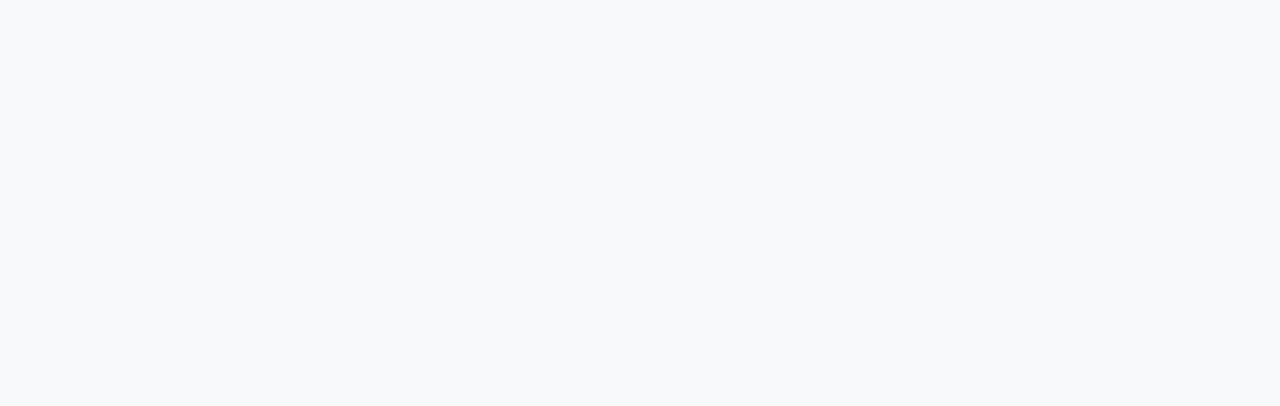
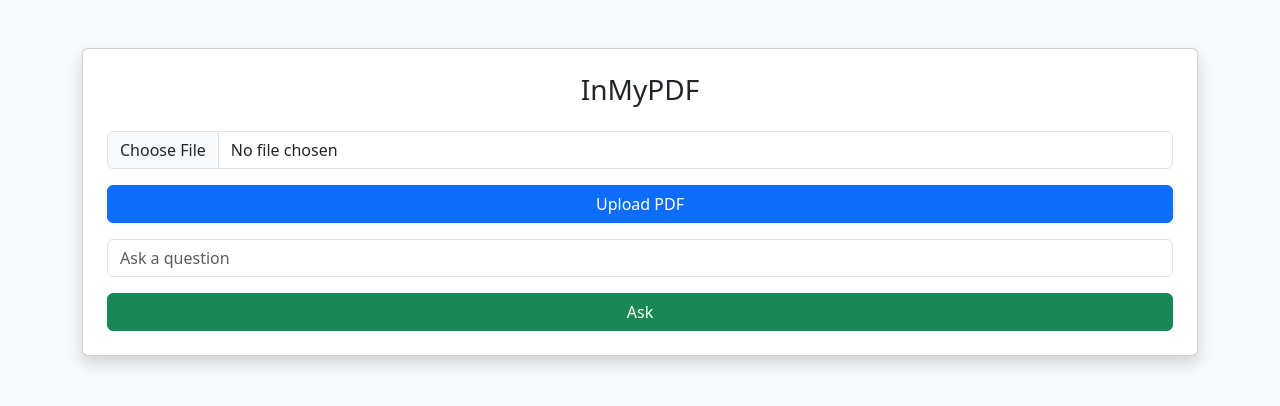
Before and after one commit to FaheemaTamton/InMyPDF, a FastAPI app: page / in a window 1280 px wide. Before the commit the part shown is empty. Shown: the top 406 px of the page. Run offline with FastAPI, Linux system fonts and the light colour scheme.

Commit message:
Update InMypdf

```diff
--- a/templates/index.html
+++ b/templates/index.html
@@ -5,3 +5,23 @@
     <link href="https://cdn.jsdelivr.net/npm/bootstrap@5.3.2/dist/css/bootstrap.min.css" rel="stylesheet">
 </head>
 <body class="bg-light">
+
+<div class="container mt-5">
+    <div class="card shadow p-4">
+        <h3 class="text-center">InMyPDF</h3>
+
+        <input type="file" id="pdf" class="form-control my-3">
+        <button class="btn btn-primary w-100" onclick="uploadPDF()">Upload PDF</button>
+
+        <div id="uploadStatus" class="alert d-none mt-3"></div>
+
+        <input type="text" id="question" class="form-control my-3" placeholder="Ask a question">
+        <button class="btn btn-success w-100" onclick="askQuestion()">Ask</button>
+
+        <div id="answerBox" class="alert alert-info d-none mt-3"></div>
+    </div>
+</div>
+
+<script src="/static/js/main.js"></script>
+</body>
+</html>
```
